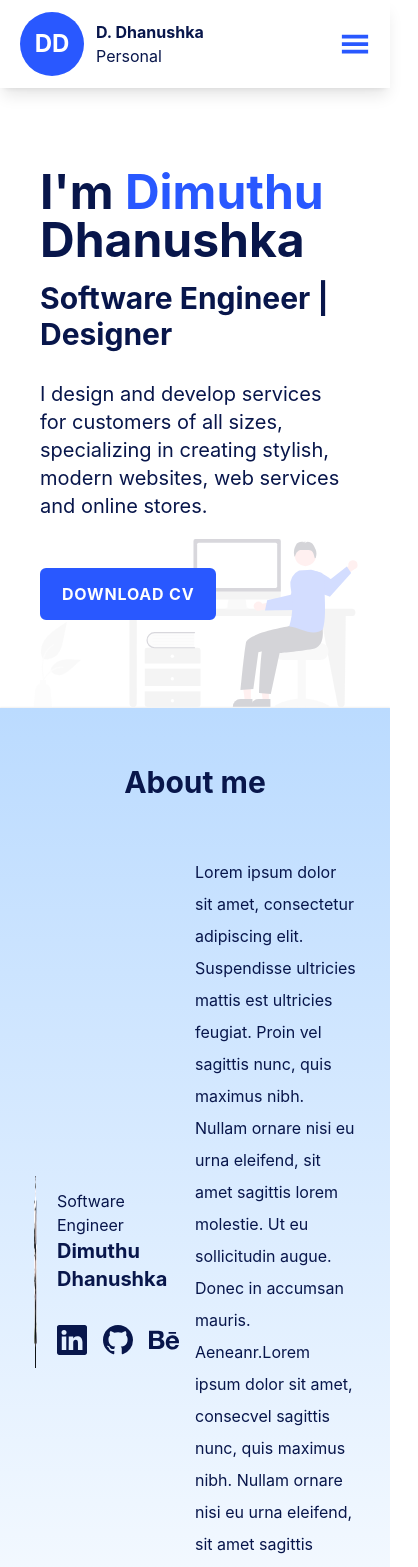
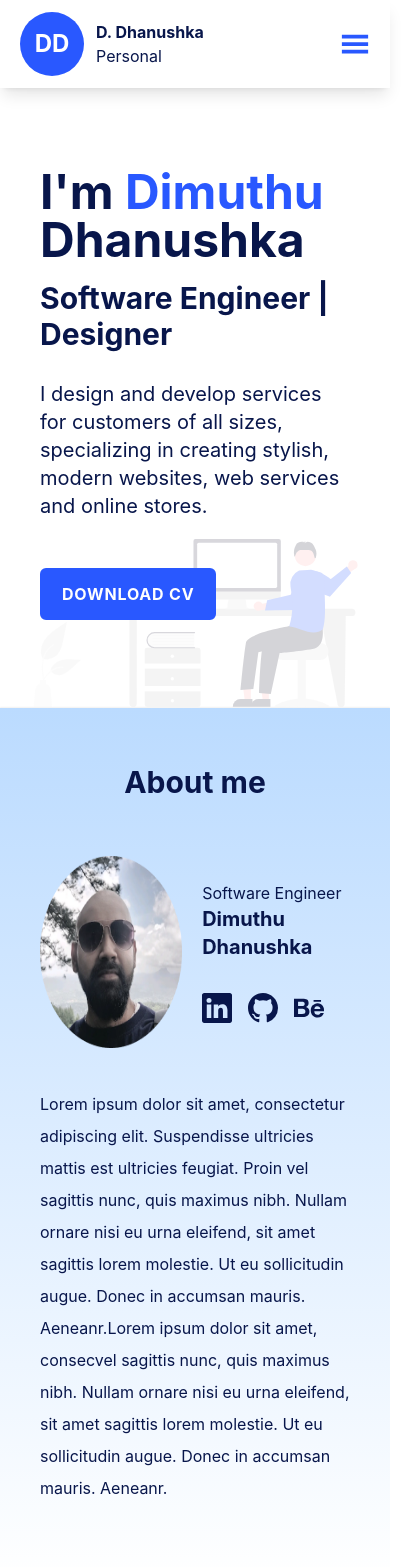
Before and after one commit to madusankanipunajith/portfolio-2023, a React (Create React App) app: page / in a window 390 px wide. Shown: the top 1567 px of the page, 418 px wide, since content can reach past the window. Built offline with nearby package versions, Linux system fonts and the light colour scheme; the HTML template or start-up script is replaced by a standard one.

Commit message:
mobile friendly basics

```diff
--- a/src/About.js
+++ b/src/About.js
@@ -5,13 +5,13 @@ import { BsLinkedin, BsGithub, BsBehance } from "react-icons/bs";
 const About = () => {
 	return (
 		<section
-			className="grid grid-cols-12 gap-4 min-h-[500px] items-center"
+			className="lg:grid grid-cols-12 gap-4 min-h-[500px] items-center"
 			id="about"
 		>
 			<div className="col-start-2 col-span-10">
 				<h1 className=" text-3xl font-bold text-center p-14">About me</h1>
-				<div className="flex pt-0 pb-20">
-					<div className="flex items-center w-1/2">
+				<div className="flex lg:flex-row flex-col pt-0 pb-20 px-10 lg:px-0 items-center">
+					<div className="flex items-center lg:w-1/2">
 						<div>
 							{/* img */}
 							<img src={avatar} className=" h-48" alt="avatar" />
@@ -32,7 +32,7 @@ const About = () => {
 							</div>
 						</div>
 					</div>
-					<div className="w-1/2 leading-8">
+					<div className="lg:w-1/2 leading-8 mt-10 lg:mt-0">
 						Lorem ipsum dolor sit amet, consectetur adipiscing elit. Suspendisse
 						ultricies mattis est ultricies feugiat. Proin vel sagittis nunc,
 						quis maximus nibh. Nullam ornare nisi eu urna eleifend, sit amet
--- a/src/Edu.js
+++ b/src/Edu.js
@@ -5,7 +5,7 @@ import TimelineCard from "./components/TimelineCard";
 const Edu = () => {
 	return (
 		<section
-			className="grid grid-cols-12 gap-4 mt-24 mb-10 min-h-[600px] "
+			className="grid grid-cols-12 gap-4 lg:mt-24 mb-10 min-h-[600px] "
 			id="education"
 		>
 			<div className="col-start-2 col-span-10 ">
--- a/src/Port.js
+++ b/src/Port.js
@@ -5,8 +5,8 @@ import Fade from "react-reveal/Fade";
 const Port = () => {
 	return (
 		<div id="portfolio">
-			<h1 className=" text-3xl font-bold text-center pb-10 mt-6">Portfolio</h1>
-			<section className="grid grid-cols-12 gap-4 min-h-[600px] pb-28">
+			<h1 className=" text-3xl font-bold text-center pb-10 mt-6 ">Portfolio</h1>
+			<section className="lg:grid grid-cols-12 gap-4 min-h-[600px] pb-28 p-10 lg:p-0">
 				<ProjectCard
 					link="#"
 					title="OntoBot"
--- a/src/components/ProjectCard.js
+++ b/src/components/ProjectCard.js
@@ -3,7 +3,7 @@ import defaultImg from "./../images/undraw_progressive_app_m-9-ms.svg";
 
 const ProjectCard = ({ title, description, img, link }) => {
 	return (
-		<div className="col-span-4 shadow-md p-8 rounded-md flex flex-col">
+		<div className="col-span-4 shadow-md p-8 rounded-md flex flex-col mb-5 lg:mt-5">
 			<img src={img ? img : defaultImg} alt="img" />
 			<h2 className="mt-10 mb-5 font-bold text-xl">{title}</h2>
 			<p className="">{description}</p>
```
